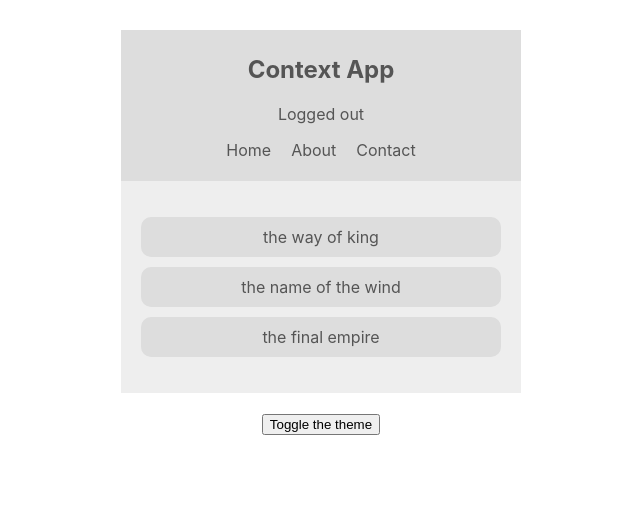
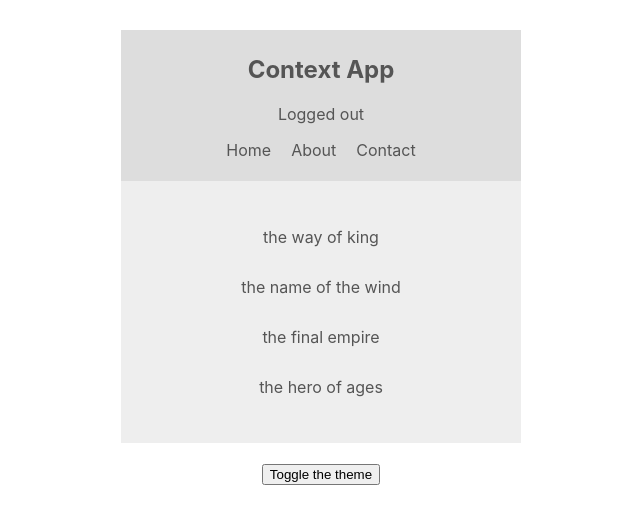
Before and after one commit to hidayahapriliansyah/belajar-react-context-hooks-netninja, a React (Create React App) app in the folder contextapp/: page / in a window 1280 px wide. Shown: the top 524 px of the page, without its empty margins (319-959 px from the left). Built offline with nearby package versions, Linux system fonts and the light colour scheme; the HTML template or start-up script is replaced by a standard one.

Commit message:
15-creating-context-with-functional-component

```diff
--- a/contextapp/src/App.js
+++ b/contextapp/src/App.js
@@ -3,6 +3,7 @@
 import Navbar from './components/Navbar';
 import ThemeToggle from './components/ThemeToggle';
 import AuthContextProvider from './context/AuthContext';
+import BookContextProvider from './context/BookContext';
 import ThemeContextProvider from './context/ThemeContext';
 
 function App() {
@@ -11,7 +12,9 @@
       <ThemeContextProvider>
         <AuthContextProvider>
           <Navbar />
-          <BookList />
+          <BookContextProvider>
+            <BookList />
+          </BookContextProvider>
           <ThemeToggle />
         </AuthContextProvider>
       </ThemeContextProvider>
--- a/contextapp/src/components/BookList.js
+++ b/contextapp/src/components/BookList.js
@@ -1,15 +1,22 @@
 import React, { useContext } from 'react';
+import { BookContext } from '../context/BookContext';
 import { ThemeContext } from '../context/ThemeContext';
 
 const BookList = () => {
   const { isLightTheme, light, dark } = useContext(ThemeContext);
   const theme = isLightTheme ? light : dark;
+
+  const { books } = useContext(BookContext);
   return (
     <div className="book-list" style={{  background: theme.bg, color: theme.syntax }}>
       <ul>
-        <li style={{ background: theme.ui }}>the way of king</li>
-        <li style={{ background: theme.ui }}>the name of the wind</li>
-        <li style={{ background: theme.ui }}>the final empire</li>
+        {
+          books.map((book) => {
+            return (
+              <li key={book.id}>{book.title}</li>
+            )
+          })
+        }
       </ul>
     </div>
   );
--- /dev/null
+++ b/contextapp/src/context/BookContext.js
@@ -0,0 +1,20 @@
+import React, { createContext, useState } from 'react';
+
+export const BookContext = createContext();
+
+const BookContextProvider = (props) => {
+  const [books, setBooks] = useState([
+    { title: 'the way of king', id: 1 },
+    { title: 'the name of the wind', id: 2 },
+    { title: 'the final empire', id: 3 },
+    { title: 'the hero of ages', id: 4 },
+  ]);
+
+  return (
+    <BookContext.Provider value={{ books }}>
+      {props.children}
+    </BookContext.Provider>
+  );
+}
+
+export default BookContextProvider;
```
